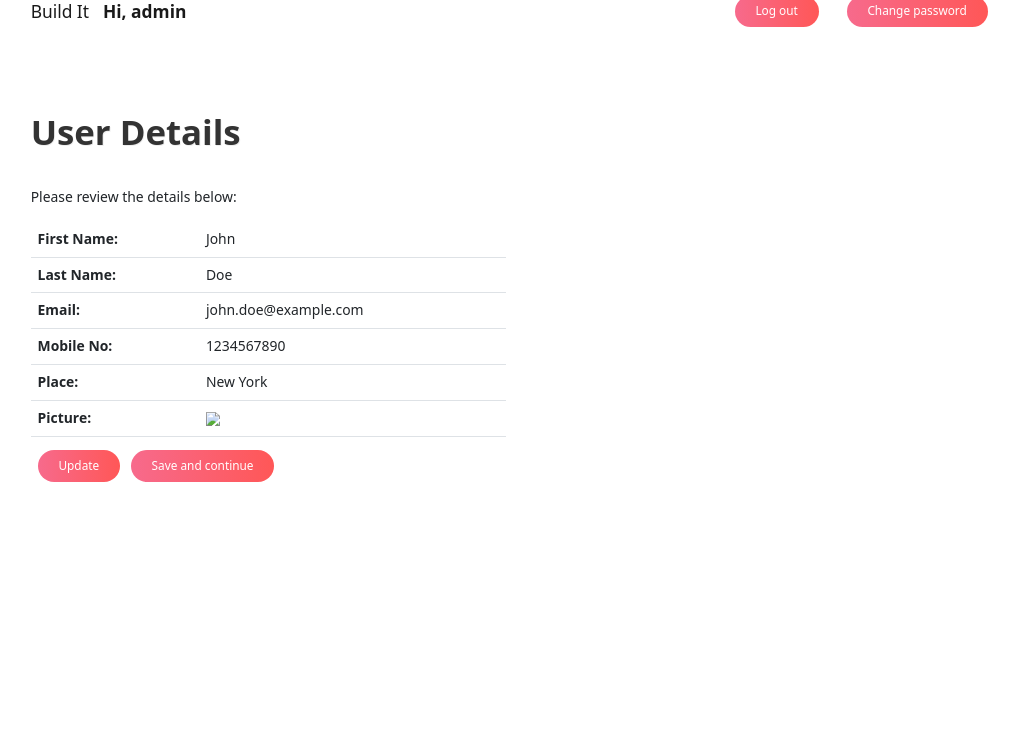
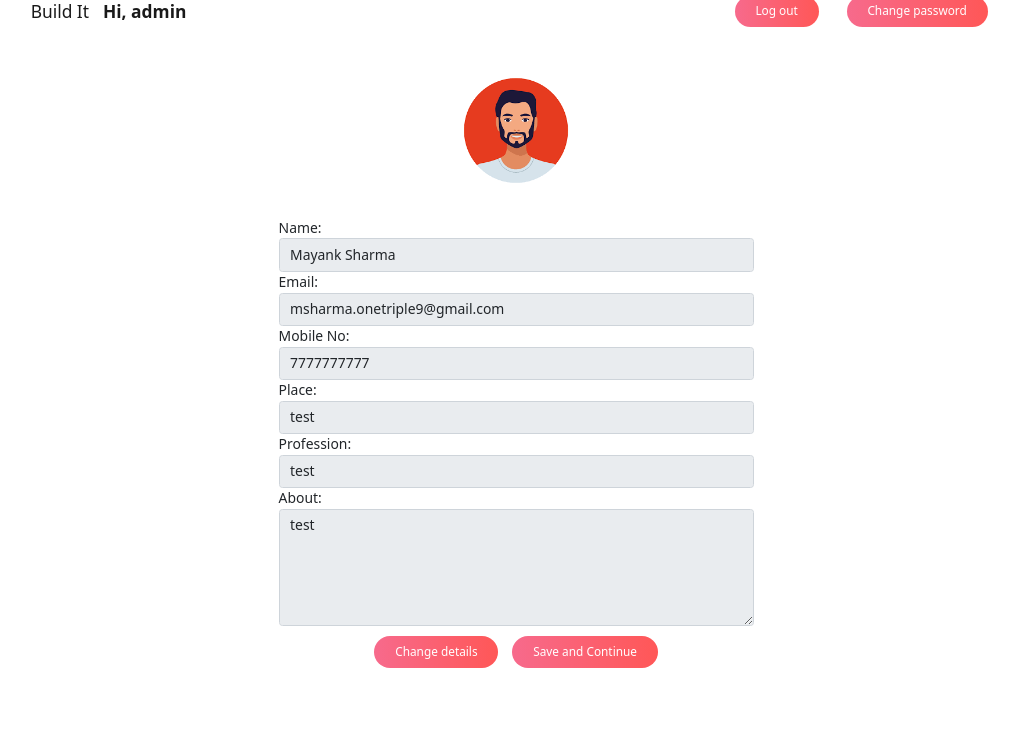
Before and after one commit to MayankGeek/PortfolioBuilder, a Django app: a page that uses PortfolioBuilder/templates/details_page.html in a window 1280 px wide. Shown: the part 13-760 px from the top of the page, without its empty margins (110-1129 px from the left). Run offline with Django 4.2, Linux system fonts and the light colour scheme; a user stored in the database is signed in; data comes from the database, SQL or seed files in the repository; both versions use the stored data as it was after the commit; some libraries are stand-ins or nearby versions.

Commit message:
added backend for details_page and also added improved the UI of it and also changed the home.css to support smaller screens

```diff
--- a/PortfolioBuilder/Home/views.py
+++ b/PortfolioBuilder/Home/views.py
@@ -39,9 +39,11 @@ def get_details_form(request):
     except:
         return HttpResponse("something went wrong")
 
-
+@login_required
 def details_page(request,slug):
-    return render(request,'details_page.html')
+    context={}
+    context['details_page']=UserInfo.objects.get(slug=slug)
+    return render(request,'details_page.html',context)
 
 def add_skills_form(request):
     return render(request,'add_skills_form.html')
--- a/PortfolioBuilder/PortfolioBuilder/settings.py
+++ b/PortfolioBuilder/PortfolioBuilder/settings.py
@@ -43,6 +43,8 @@ INSTALLED_APPS = [
     'allauth.socialaccount',
     "crispy_forms",
     "crispy_bootstrap5",
+    'easy_thumbnails',
+
     'Home',
 ]
 
--- a/PortfolioBuilder/static/home.css
+++ b/PortfolioBuilder/static/home.css
@@ -70,3 +70,41 @@ img {
     box-shadow: 0 0 10px rgba(0, 0, 0, 0.2);
     padding: 20px;
 }
+
+/* Add responsive styles for small screens */
+@media only screen and (max-width: 767px) {
+  body {
+    zoom: 100%;
+    padding-right: 0;
+  }
+
+  h2 {
+    font-size: 2rem;
+    padding-top: 1.5rem;
+    padding-bottom: 1.5rem;
+  }
+
+  .btn-primary {
+    font-size: 1rem;
+    padding: 0.5rem 1rem;
+  }
+
+  .form {
+    box-shadow: none;
+    padding: 10px;
+  }
+}
+.profile-pic-container {
+  width: 200px;
+  height: 200px;
+  margin: 0 auto;
+  display: flex;
+  justify-content: center;
+  align-items: center;
+}
+
+.profile-pic-container img {
+  max-width: 75%;
+  max-height: 85%;
+  object-fit: contain;
+}
--- a/PortfolioBuilder/templates/details_page.html
+++ b/PortfolioBuilder/templates/details_page.html
@@ -1,51 +1,58 @@
 {% extends 'base.html' %}
-{%load static%}
+{% load static %}
+{% load thumbnail %}
 
 {% block content %}
+<link rel="stylesheet" href="{% static 'home.css' %}">
 
-<link rel="stylesheet"href="{% static 'home.css' %}"></link>
+<div class="container"style="padding-bottom:5rem; margin-top: -45px;">
+  <div class="row">
+    <div class="col-md-6 mx-auto">
 
-<div class="container">
-    <div class="row">
-        <div class="col-md-6">
-            <h2>User Details</h2>
-            <p>Please review the details below:</p>
-            <table class="table">
-                <tbody>
-                    <tr>
-                        <th>First Name:</th>
-                        <td>John</td>
-                    </tr>
-                    <tr>
-                        <th>Last Name:</th>
-                        <td>Doe</td>
-                    </tr>
-                    <tr>
-                        <th>Email:</th>
-                        <td>john.doe@example.com</td>
-                    </tr>
-                    <tr>
-                        <th>Mobile No:</th>
-                        <td>1234567890</td>
-                    </tr>
-                    <tr>
-                        <th>Place:</th>
-                        <td>New York</td>
-                    </tr>
-                    <tr>
-                        <th>Picture:</th>
-                        <td><img src="https://via.placeholder.com/150" class="img-fluid"></td>
-                    </tr>
-                </tbody>
-            </table>
-            <a href="{%url 'Home:get_details_form'%}"><button type="button" class="btn btn-primary mx-2">Update</button></a>
-            <a href="{%url 'Home:add_skills_form'%}"><button type="button" class="btn btn-primary">Save and continue</button></a>
+      <div class="user-details-form">
 
-        </div>
+        <!-- <h2>Your details</h2> -->
+        <!-- <p>Please review the details below:</p> -->
+        <div class="profile-pic-container">
+            <img src="{{ details_page.profile_picture.url }}" alt="Profile Picture">
+          </div>
+        <form class="user-form">
+          <div class="form-group">
+            <label for="name">Name:</label>
+            <input type="text" class="form-control" id="name" value="{{ details_page.name }}" readonly>
+          </div>
+          <div class="form-group">
+            <label for="email">Email:</label>
+            <input type="email" class="form-control" id="email" value="{{ details_page.email }}" readonly>
+          </div>
+          <div class="form-group">
+            <label for="mobile_no">Mobile No:</label>
+            <input type="tel" class="form-control" id="mobile_no" value="{{ details_page.mobile_no }}" readonly>
+          </div>
+          <div class="form-group">
+            <label for="place">Place:</label>
+            <input type="text" class="form-control" id="place" value="{{ details_page.place }}" readonly>
+          </div>
+          <div class="form-group">
+            <label for="place">Profession:</label>
+            <input type="text" class="form-control" id="place" value="{{ details_page.profession }}" readonly>
+          </div>
+          <div class="form-group">
+            <label for="about">About:</label>
+            <textarea class="form-control" id="about" rows="5" readonly>{{ details_page.about }}</textarea>
+          </div>
+          <div class="form-group d-flex justify-content-center my-2"style="margin-top: 20px;margin-bottom:20px;">
+            <a href="{% url 'Home:get_details_form' %}">
+              <button type="button" class="btn btn-primary mx-2 my-1">Change details</button>
+            </a>
+            <a href="{% url 'Home:add_skills_form' %}">
+              <button type="button" class="btn btn-primary mx-2 my-1">Save and Continue</button>
+            </a>
+          </div>
+        </form>
+      </div>
     </div>
+  </div>
 </div>
 
-
-
-
 {% endblock %}
```
Also changed, not shown: PortfolioBuilder/static/details_page.css (deleted, +0 -28 lines), PortfolioBuilder/db.sqlite3, PortfolioBuilder/media/images/Screenshot_2023-03-30_182710_Szeeib1.png (added), PortfolioBuilder/media/images/Screenshot_2023-03-30_182710_jVnCzCq.png (added), PortfolioBuilder/media/images/Screenshot_2023-04-25_214801_lrKXmPm.png (added), PortfolioBuilder/media/images/download.png (added), PortfolioBuilder/media/images/download_CqQmxZM.png (added), PortfolioBuilder/media/images/download_rIryEH7.png (added), PortfolioBuilder/media/images/images.png (added).
